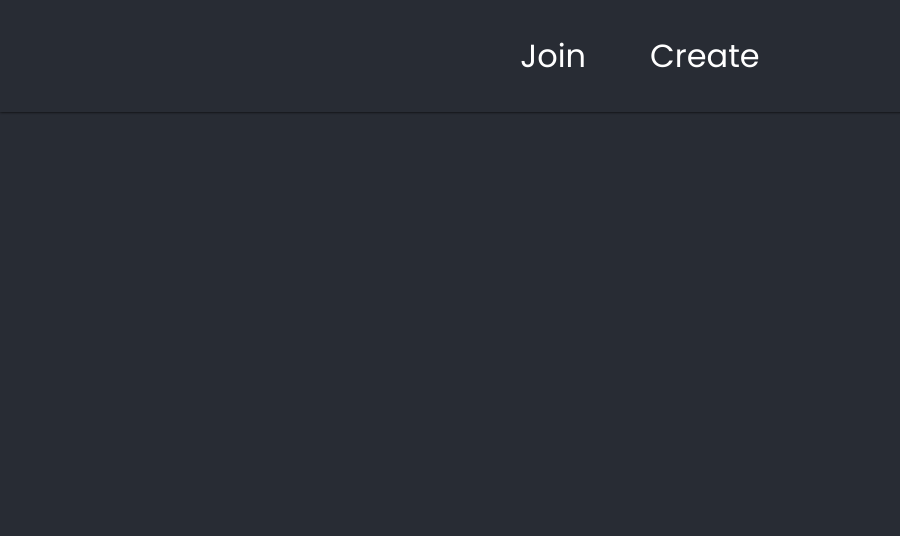
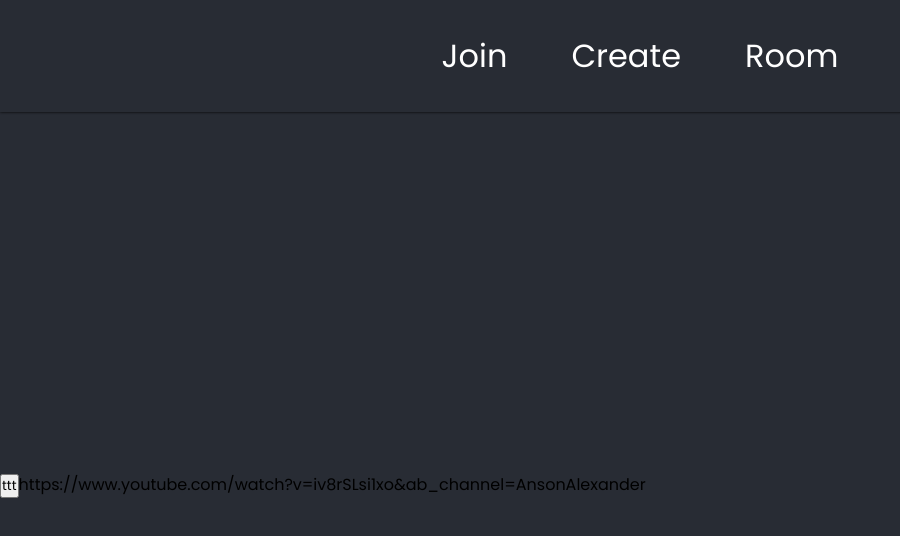
Before and after one commit to VamiqValji/AngelHacks-2021, a React (Create React App) app in the folder client/: page /room in a window 1280 px wide. Shown: the top 536 px of the page, without its empty margins (0-900 px from the left). Built offline with nearby package versions, Linux system fonts and the light colour scheme.

Commit message:
change room vars to state => was a pain in typescript

```diff
--- a/client/src/App.tsx
+++ b/client/src/App.tsx
@@ -23,9 +23,9 @@ function App() {
             <li>
               <Link to="/create">Create</Link>
             </li>
-            {/* <li>
+            <li>
               <Link to="/room">Room</Link>
-            </li> */}
+            </li>
           </ul>
         </nav>
         </div>
--- a/client/src/pages/Room.tsx
+++ b/client/src/pages/Room.tsx
@@ -1,19 +1,29 @@
-import React from 'react'
+import { useState, useEffect } from 'react'
 import ReactPlayer from 'react-player/youtube'
 
-interface RoomProps {
+interface Props {}
 
-}
 
-const Room: React.FC<RoomProps> = ({}) => {
-    var currentVideo = ""
-    var queue = ["https://www.youtube.com/watch?v=iv8rSLsi1xo&ab_channel=AnsonAlexander", "https://www.youtube.com/watch?v=e91M0XLX7Jw"];
+const Room: React.FC<Props> = () => {
+
+    const [currentVideo, setCurrentVideo] = useState<string>("");
+
+    const [queue, setQueue] = useState<string[]>([]);
+
+    useEffect(() => {
+        setQueue((prev) => [...prev,"https://www.youtube.com/watch?v=iv8rSLsi1xo&ab_channel=AnsonAlexander"]);
+        setCurrentVideo("https://www.youtube.com/watch?v=iv8rSLsi1xo&ab_channel=AnsonAlexander");
+    }, [setQueue, setCurrentVideo])
+
+    const changeUrl = (url:any) => {
+        setCurrentVideo(url);
+    }
 
     return (
         <div>
             <ReactPlayer url='https://www.youtube.com/watch?v=e91M0XLX7Jw' controls={true} volume={0.5} />
-
-
+        <button onClick={() => changeUrl("test")}>ttt</button>
+            {currentVideo}
         </div>
     );
 }
```
